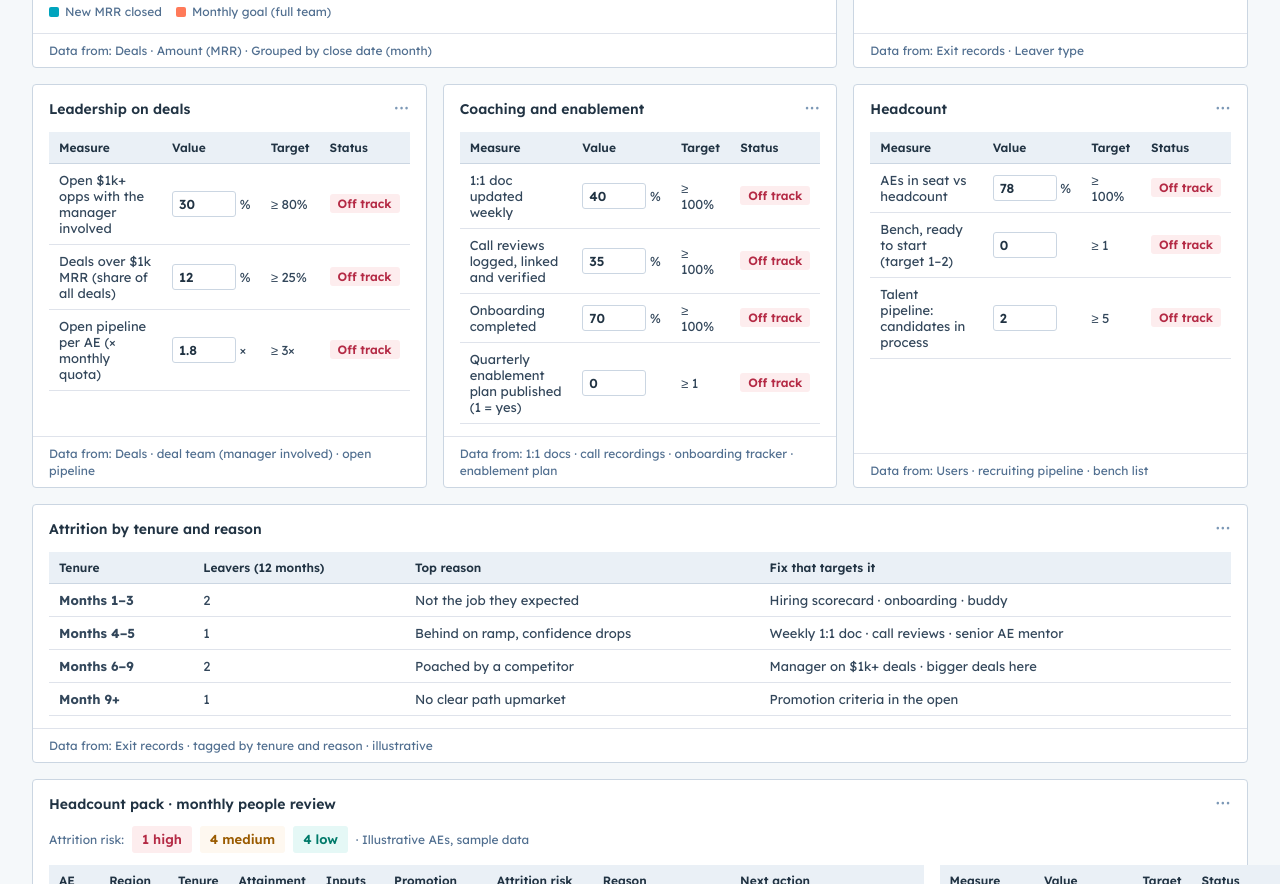
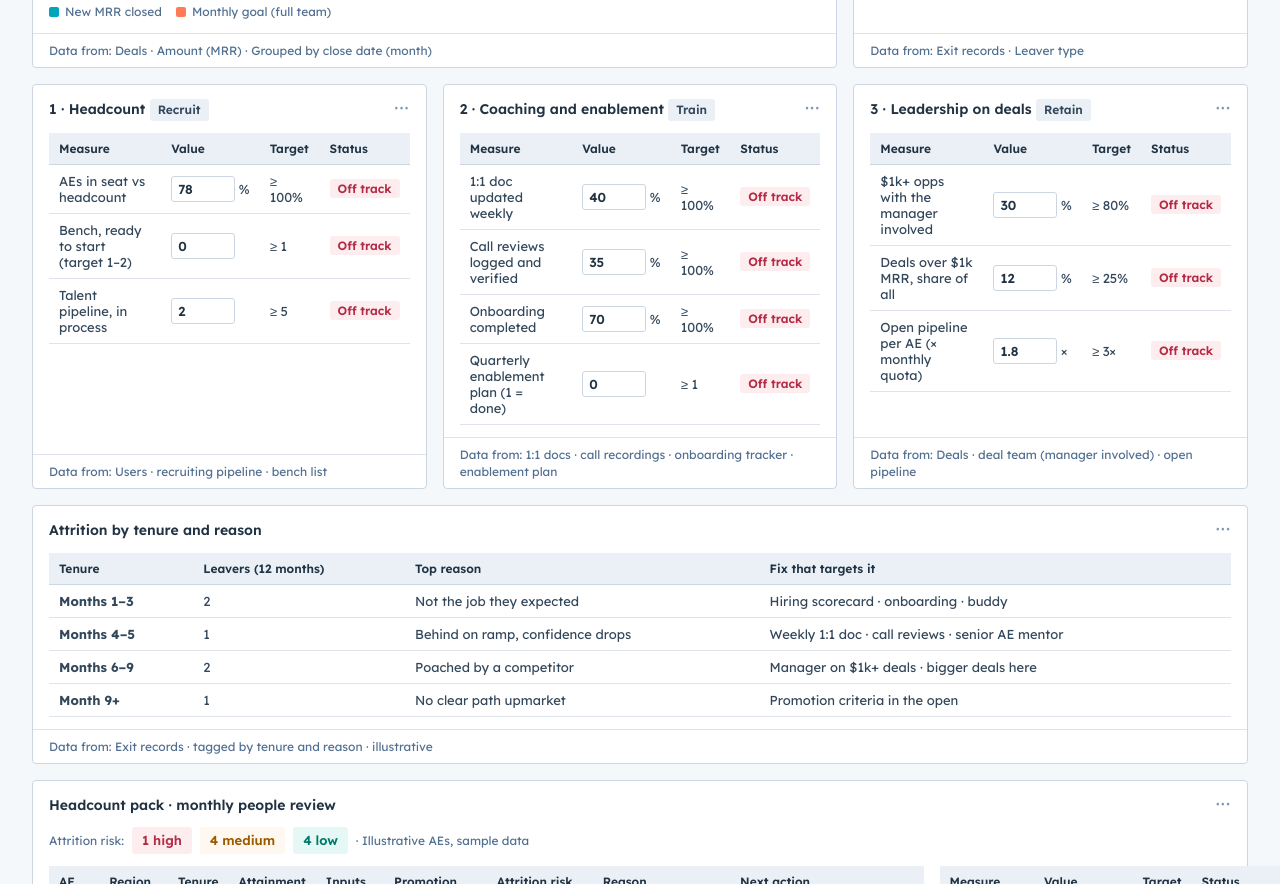
Before and after one commit to Dave-APEX-AI/sb-retention-dashboard, a plain HTML site: page index.html in a window 1280 px wide. Shown: the part 879-1763 px from the top of the page. Drawn offline with Linux system fonts and the light colour scheme.

Commit message:
Order fix measures as three pillars: headcount, coaching and enablement, leadership on deals
Co-Authored-By: Claude Opus 5.5 <noreply@anthropic.com>

```diff
--- a/index.html
+++ b/index.html
@@ -207,15 +207,15 @@ tr.dim td{opacity:.35}
       <footer>Data from: Exit records · Leaver type</footer></section>
 
 
-    <section class="r s4"><header><h2>Leadership on deals</h2><span class="dots" aria-hidden="true">···</span></header>
+    <section class="r s4"><header><h2>1 · Headcount <span class="tag t-stage">Recruit</span></h2><span class="dots" aria-hidden="true">···</span></header>
+      <div class="body"><table class="fx" id="fx-win"></table></div>
+      <footer>Data from: Users · recruiting pipeline · bench list</footer></section>
+    <section class="r s4"><header><h2>2 · Coaching and enablement <span class="tag t-stage">Train</span></h2><span class="dots" aria-hidden="true">···</span></header>
+      <div class="body"><table class="fx" id="fx-train"></table></div>
+      <footer>Data from: 1:1 docs · call recordings · onboarding tracker · enablement plan</footer></section>
+    <section class="r s4"><header><h2>3 · Leadership on deals <span class="tag t-stage">Retain</span></h2><span class="dots" aria-hidden="true">···</span></header>
       <div class="body"><table class="fx" id="fx-reset"></table></div>
       <footer>Data from: Deals · deal team (manager involved) · open pipeline</footer></section>
-    <section class="r s4"><header><h2>Coaching and enablement</h2><span class="dots" aria-hidden="true">···</span></header>
-      <div class="body"><table class="fx" id="fx-train"></table></div>
-      <footer>Data from: 1:1 docs · call recordings · onboarding tracker · enablement plan</footer></section>
-    <section class="r s4"><header><h2>Headcount</h2><span class="dots" aria-hidden="true">···</span></header>
-      <div class="body"><table class="fx" id="fx-win"></table></div>
-      <footer>Data from: Users · recruiting pipeline · bench list</footer></section>
 
     <section class="r s12"><header><h2>Attrition by tenure and reason</h2><span class="dots" aria-hidden="true">···</span></header>
       <div class="body"><div class="scroll"><table>
@@ -278,16 +278,16 @@ tr.dim td{opacity:.35}
   var PRESETS={today:{vac:2,leavers:6},play:{vac:1,leavers:3}};
   var MIX={today:[20,50,30],play:[65,25,10]};
   var PLAYS=[
-    {n:1,g:'reset',m:'Open $1k+ opps with the manager involved',v:30,t:80,dir:'up',u:'%'},
-    {n:2,g:'reset',m:'Deals over $1k MRR (share of all deals)',v:12,t:25,dir:'up',u:'%'},
+    {n:1,g:'reset',m:'$1k+ opps with the manager involved',v:30,t:80,dir:'up',u:'%'},
+    {n:2,g:'reset',m:'Deals over $1k MRR, share of all',v:12,t:25,dir:'up',u:'%'},
     {n:3,g:'reset',m:'Open pipeline per AE (× monthly quota)',v:1.8,t:3,dir:'up',u:'×'},
     {n:4,g:'train',m:'1:1 doc updated weekly',v:40,t:100,dir:'up',u:'%'},
-    {n:5,g:'train',m:'Call reviews logged, linked and verified',v:35,t:100,dir:'up',u:'%'},
+    {n:5,g:'train',m:'Call reviews logged and verified',v:35,t:100,dir:'up',u:'%'},
     {n:6,g:'train',m:'Onboarding completed',v:70,t:100,dir:'up',u:'%'},
-    {n:7,g:'train',m:'Quarterly enablement plan published (1 = yes)',v:0,t:1,dir:'up',u:''},
+    {n:7,g:'train',m:'Quarterly enablement plan (1 = done)',v:0,t:1,dir:'up',u:''},
     {n:8,g:'win',m:'AEs in seat vs headcount',v:78,t:100,dir:'up',u:'%'},
     {n:9,g:'win',m:'Bench, ready to start (target 1–2)',v:0,t:1,dir:'up',u:''},
-    {n:10,g:'win',m:'Talent pipeline: candidates in process',v:2,t:5,dir:'up',u:''},
+    {n:10,g:'win',m:'Talent pipeline, in process',v:2,t:5,dir:'up',u:''},
     {n:11,g:'review',m:'Leavers tagged by tenure and reason',v:40,t:100,dir:'up',u:'%'},
     {n:12,g:'review',m:'Regrettable exits flagged ahead',v:20,t:80,dir:'up',u:'%'},
     {n:13,g:'review',m:'Empty months per exit',v:2,t:1,dir:'down',u:''}
```
